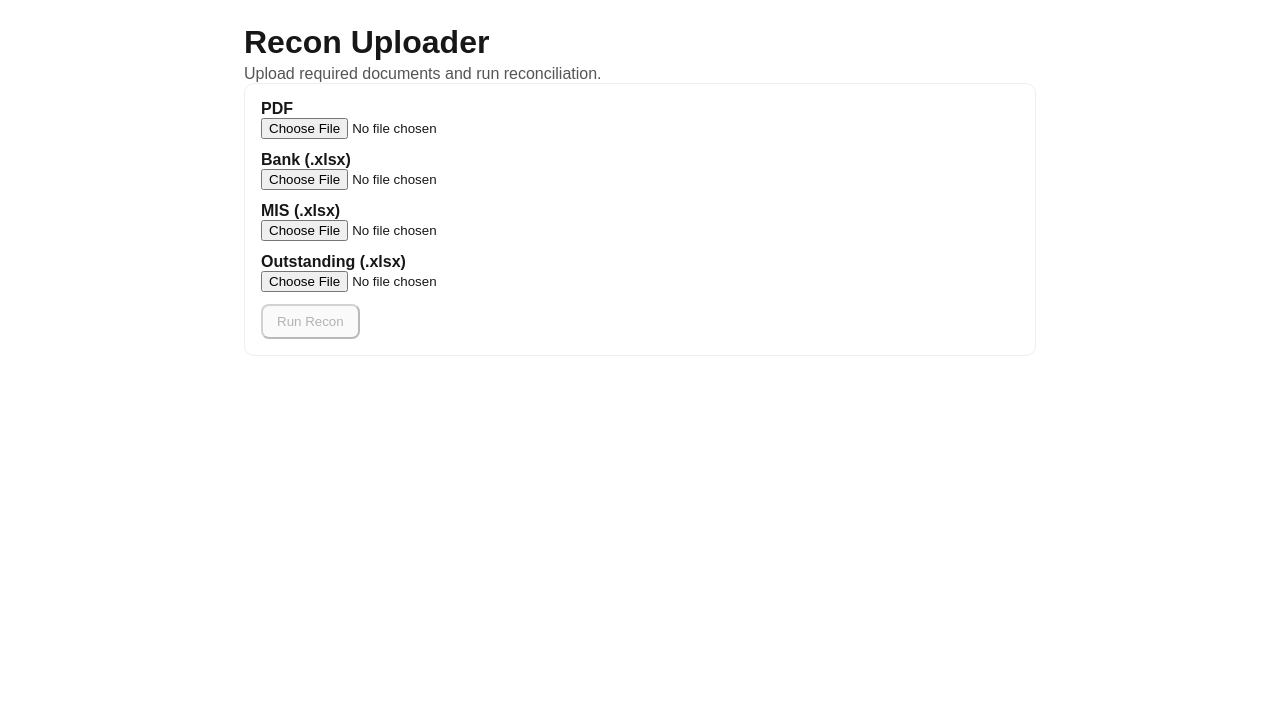
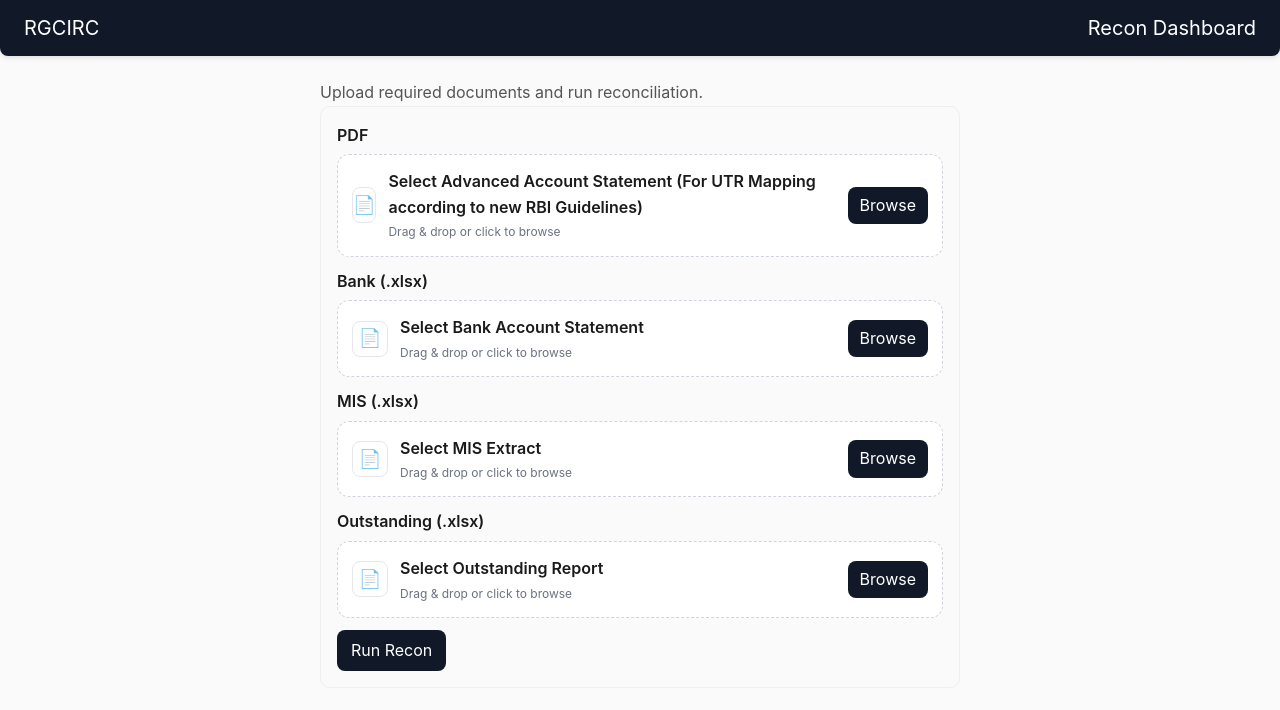
Before and after one commit to shashwatmanu/sheathfrontend, a Next.js app: page / in a window 1280 px wide. Shown: the top 710 px of the page. Built offline with nearby package versions, Linux system fonts and the light colour scheme; no server answers.

Commit message:
Frontend enhancements

```diff
--- a/app/globals.css
+++ b/app/globals.css
@@ -1,42 +1,55 @@
+@tailwind base;
+@tailwind components;
+@tailwind utilities;
+
+/* ----- Light theme (forced) ----- */
 :root {
-  --background: #ffffff;
-  --foreground: #171717;
+  --background: #fafafa;   /* soft off-white */
+  --foreground: #1a1a1a;   /* rich gray text */
+  --accent: #2563eb;       /* premium blue */
+  --accent-hover: #1d4ed8; /* hover blue */
+  --card-bg: #ffffff;      /* white cards */
+  --border: #e5e7eb71;       /* subtle border */
 }
 
-@media (prefers-color-scheme: dark) {
-  :root {
-    --background: #0a0a0a;
-    --foreground: #ededed;
-  }
-}
+/* Remove/disable dark auto-switch completely */
+html { color-scheme: light !important; }
 
-html,
-body {
-  max-width: 100vw;
-  overflow-x: hidden;
-}
+html, body { max-width: 100vw; overflow-x: hidden; }
 
 body {
   color: var(--foreground);
   background: var(--background);
-  font-family: Arial, Helvetica, sans-serif;
+  font-family: "Inter", "Helvetica Neue", Arial, sans-serif;
   -webkit-font-smoothing: antialiased;
   -moz-osx-font-smoothing: grayscale;
+  line-height: 1.6;
 }
 
-* {
-  box-sizing: border-box;
-  padding: 0;
-  margin: 0;
+* { box-sizing: border-box; padding: 0; margin: 0; }
+
+a { color: var(--accent); text-decoration: none; transition: color .2s; }
+a:hover { color: var(--accent-hover); }
+
+/* nice reusable helpers */
+.card {
+  background: var(--card-bg);
+  border: 1px solid var(--border);
+  border-radius: 12px;
+  padding: 1rem;
+  box-shadow: 0 2px 6px rgba(0,0,0,.04);
+  transition: box-shadow .2s;
 }
+.card:hover { box-shadow: 0 6px 16px rgba(0,0,0,.07); }
 
-a {
-  color: inherit;
-  text-decoration: none;
+.btn {
+  display: inline-block;
+  padding: .5rem 1rem;
+  border-radius: 8px;
+  font-weight: 600;
+  background: var(--accent);
+  color: #fff;
+  transition: background .2s, opacity .2s;
 }
-
-@media (prefers-color-scheme: dark) {
-  html {
-    color-scheme: dark;
-  }
-}
+.btn:hover { background: var(--accent-hover); }
+.btn:disabled { opacity: .6; cursor: not-allowed; }
--- a/app/page.js
+++ b/app/page.js
@@ -1,16 +1,16 @@
 "use client";
 
-import { useMemo, useState } from "react";
+import "./globals.css";
+import React, { useMemo, useState } from "react";
+import { FileUpload } from "@/components/ui/file-upload.jsx";
+import { m } from "framer-motion";
 
 export default function Home() {
   const API_BASE = process.env.NEXT_PUBLIC_API_BASE_URL || "";
-
-
   const [pdf, setPdf] = useState(null);
   const [bank, setBank] = useState(null);
   const [mis, setMis] = useState(null);
   const [outstanding, setOutstanding] = useState(null);
-
   const [loading, setLoading] = useState(false);
   const [error, setError] = useState("");
   const [result, setResult] = useState(null);
@@ -20,12 +20,14 @@ export default function Home() {
     [pdf, bank, mis, outstanding, API_BASE]
   );
 
-  // Download helper for blob responses (when backend streams a file)
   const downloadBlob = async (res) => {
     const cd = res.headers.get("Content-Disposition") || "";
-    const match = /filename\*=UTF-8''([^;]+)|filename="?([^"]+)"?/i.exec(cd);
+    const match =
+      /filename\*=UTF-8''([^;]+)|filename="?([^"]+)"?/i.exec(cd);
     const suggested =
-      decodeURIComponent(match?.[1] || "") || match?.[2] || `recon_${Date.now()}.xlsx`;
+      decodeURIComponent(match?.[1] || "") ||
+      match?.[2] ||
+      `recon_${Date.now()}.xlsx`;
 
     const blob = await res.blob();
     const url = URL.createObjectURL(blob);
@@ -43,16 +45,18 @@ export default function Home() {
     setLoading(true);
     setError("");
     setResult(null);
-
     try {
       const fd = new FormData();
-      // Adjust field names if Kartik’s endpoint expects different keys
       fd.append("pdf", pdf);
-      fd.append("bank1", bank);        // for multiple banks: append bank2, bank3, ...
+      fd.append("bank1", bank);
       fd.append("mis", mis);
       fd.append("outstanding", outstanding);
 
-      const endpoint = `${API_BASE.replace(/\/$/, "")}/reconcile/pdf-recon`;
+      const endpoint = `${API_BASE.replace(
+        /\/$/,
+        ""
+      )}/reconcile/pdf-recon`;
+
       const res = await fetch(endpoint, { method: "POST", body: fd });
       const ctype = res.headers.get("Content-Type") || "";
 
@@ -78,15 +82,39 @@ export default function Home() {
       }
     } catch (e) {
       setError(e?.message || "Upload failed");
-      setResult({ ok: false, error: e?.message || "Upload failed" });
+      setResult({
+        ok: false,
+        error: e?.message || "Upload failed",
+      });
     } finally {
       setLoading(false);
     }
   };
 
   return (
-    <main style={{ padding: 24, maxWidth: 840, margin: "0 auto" }}>
-      <h1 style={{ marginBottom: 4 }}>Recon Uploader</h1>
+    <>
+     <nav
+        style={{
+          background: "#111827",
+          color: "#fff",
+          padding: "12px 24px",
+          marginBottom: 24,
+          borderRadius: "0 0 8px 8px",
+          display: "flex",
+          justifyContent: "space-between",
+          alignItems: "center",
+          boxShadow: "0 2px 4px rgba(0,0,0,0.1)",
+        }}
+      >
+         <h1 style={{ margin: 0, fontSize: 20}}>RGCIRC</h1>
+        <h1 style={{ margin: 0, fontSize: 20}}>Recon Dashboard</h1>
+      </nav>
+    <main style={{ margin: "0 auto", maxWidth: 640}}>
+      {/* NAVBAR */}
+
+
+
+
       <p style={{ color: "#555", marginTop: 0 }}>
         Upload required documents and run reconciliation.
       </p>
@@ -98,11 +126,11 @@ export default function Home() {
             border: "1px solid #ffeeba",
             padding: 8,
             borderRadius: 6,
-            marginBottom: 12
+            marginBottom: 12,
           }}
         >
-          <strong>Note:</strong> <code>NEXT_PUBLIC_API_BASE_URL</code> is not set.
-          Configure it in your hosting env.
+          <strong>Note:</strong>{" "}
+          <code>NEXT_PUBLIC_API_BASE_URL</code> is not set.
         </div>
       )}
 
@@ -112,47 +140,81 @@ export default function Home() {
           borderRadius: 10,
           padding: 16,
           display: "grid",
-          gap: 12
+          gap: 12,
         }}
       >
         <div>
-          <label style={{ display: "block", fontWeight: 600 }}>PDF</label>
-          <input
-            type="file"
+          <label
+            style={{
+              display: "block",
+              fontWeight: 600,
+              marginBottom: 6,
+            }}
+          >
+            PDF
+          </label>
+          <FileUpload
             accept="application/pdf"
-            onChange={(e) => setPdf(e.target.files?.[0] || null)}
+            label="Select Advanced Account Statement (For UTR Mapping according to new RBI Guidelines)"
+            onChange={(files) => setPdf(files[0] || null)}
+            name="pdf"
           />
           {pdf && <small>Selected: {pdf.name}</small>}
         </div>
 
         <div>
-          <label style={{ display: "block", fontWeight: 600 }}>Bank (.xlsx)</label>
-          <input
-            type="file"
-            accept=".xlsx,application/vnd.openxmlformats-officedocument.spreadsheetml.sheet"
-            onChange={(e) => setBank(e.target.files?.[0] || null)}
+          <label
+            style={{
+              display: "block",
+              fontWeight: 600,
+              marginBottom: 6,
+            }}
+          >
+            Bank (.xlsx)
+          </label>
+          <FileUpload
+            accept=".xlsx,.xls,.xlsm,application/vnd.openxmlformats-officedocument.spreadsheetml.sheet,application/vnd.ms-excel"
+            label="Select Bank Account Statement"
+            onChange={(files) => setBank(files[0] || null)}
+            name="bank1"
           />
           {bank && <small>Selected: {bank.name}</small>}
         </div>
 
         <div>
-          <label style={{ display: "block", fontWeight: 600 }}>MIS (.xlsx)</label>
-          <input
-            type="file"
-            accept=".xlsx,application/vnd.openxmlformats-officedocument.spreadsheetml.sheet"
-            onChange={(e) => setMis(e.target.files?.[0] || null)}
+          <label
+            style={{
+              display: "block",
+              fontWeight: 600,
+              marginBottom: 6,
+            }}
+          >
+            MIS (.xlsx)
+          </label>
+          <FileUpload
+            accept=".xlsx,.xls,.xlsm,application/vnd.openxmlformats-officedocument.spreadsheetml.sheet,application/vnd.ms-excel"
+            label="Select MIS Extract"
+            onChange={(files) => setMis(files[0] || null)}
+            name="mis"
           />
           {mis && <small>Selected: {mis.name}</small>}
         </div>
 
         <div>
-          <label style={{ display: "block", fontWeight: 600 }}>
+          <label
+            style={{
+              display: "block",
+              fontWeight: 600,
+              marginBottom: 6,
+            }}
+          >
             Outstanding (.xlsx)
           </label>
-          <input
-            type="file"
-            accept=".xlsx,application/vnd.openxmlformats-officedocument.spreadsheetml.sheet"
-            onChange={(e) => setOutstanding(e.target.files?.[0] || null)}
+          <FileUpload
+            accept=".xlsx,.xls,.xlsm,application/vnd.openxmlformats-officedocument.spreadsheetml.sheet,application/vnd.ms-excel"
+            label="Select Outstanding Report"
+            onChange={(files) => setOutstanding(files[0] || null)}
+            name="outstanding"
           />
           {outstanding && <small>Selected: {outstanding.name}</small>}
         </div>
@@ -164,7 +226,10 @@ export default function Home() {
             style={{
               padding: "8px 14px",
               borderRadius: 8,
-              cursor: canSubmit && !loading ? "pointer" : "not-allowed"
+              cursor: canSubmit && !loading ? "pointer" : "not-allowed",
+              background: "#111827",
+              color: "#fff",
+              border: "none",
             }}
           >
             {loading ? "Running..." : "Run Recon"}
@@ -173,18 +238,19 @@ export default function Home() {
         </div>
       </div>
 
+
       {result && (
         <div
           style={{
             marginTop: 16,
-            border: "1px solid '#eee'",
+            border: "1px solid #eee",
             borderRadius: 10,
-            padding: 12
+            padding: 12,
           }}
         >
-          <h3 style={{ marginTop: 0 }}>Result</h3>
           <pre style={{ whiteSpace: "pre-wrap" }}>
-{JSON.stringify(result, null, 2)}
+            Matches found:{" "}
+            {JSON.stringify(result.summary?.matches_found, null, 2)}
           </pre>
 
           {result?.ok && result?.artifacts?.consolidated_output && (
@@ -198,6 +264,7 @@ export default function Home() {
               </a>
             </p>
           )}
+
           {result?.ok && result?.artifacts?.updated_outstanding && (
             <p>
               <a
@@ -212,5 +279,6 @@ export default function Home() {
         </div>
       )}
     </main>
+    </>
   );
 }
--- /dev/null
+++ b/components/ui/file-upload.jsx
@@ -0,0 +1,152 @@
+// "@/components/ui/file-upload.jsx"
+"use client";
+
+import React, { useRef, useState, useCallback } from "react";
+
+export function FileUpload({
+  onChange,
+  accept = "",
+  label = "Choose file",
+  name = "file",
+}) {
+  const inputRef = useRef(null);
+  const [hover, setHover] = useState(false);
+  const [file, setFile] = useState(null);
+
+  const openPicker = useCallback(() => {
+    if (inputRef.current) inputRef.current.click();
+  }, []);
+
+  const handleFiles = useCallback(
+    (filesList) => {
+      const f = filesList && filesList.length ? filesList[0] : null;
+      setFile(f);
+      if (onChange) onChange(f ? [f] : []); // keep same shape you used (files array)
+    },
+    [onChange]
+  );
+
+  const onInputChange = (e) => {
+    // User may press "Cancel" -> files length = 0; do NOT re-trigger anything
+    handleFiles(e.target.files);
+    // Reset input value so selecting same file later still triggers change
+    e.target.value = "";
+  };
+
+  const onDrop = (e) => {
+    e.preventDefault();
+    e.stopPropagation();
+    setHover(false);
+    handleFiles(e.dataTransfer.files);
+  };
+
+  const onDragOver = (e) => {
+    e.preventDefault();
+    e.stopPropagation();
+    setHover(true);
+  };
+
+  const onDragLeave = (e) => {
+    e.preventDefault();
+    e.stopPropagation();
+    setHover(false);
+  };
+
+  const clearFile = () => {
+    setFile(null);
+    if (onChange) onChange([]);
+  };
+
+  return (
+    <div>
+      <input
+        ref={inputRef}
+        type="file"
+        name={name}
+        accept={accept}
+        style={{ display: "none" }}
+        onChange={onInputChange}
+      />
+
+      <div
+        onClick={openPicker}
+        onDrop={onDrop}
+        onDragOver={onDragOver}
+        onDragLeave={onDragLeave}
+        style={{
+          border: "1px dashed #cfd4dc",
+          borderRadius: 12,
+          padding: 14,
+          display: "flex",
+          alignItems: "center",
+          justifyContent: "space-between",
+          gap: 12,
+          cursor: "pointer",
+          background: hover ? "#f7f9fc" : "#fff",
+          transition: "background 120ms ease, border-color 120ms ease",
+        }}
+      >
+        <div style={{ display: "flex", alignItems: "center", gap: 12 }}>
+          <div
+            aria-hidden
+            style={{
+              width: 36,
+              height: 36,
+              borderRadius: 8,
+              border: "1px solid #e5e7eb",
+              display: "grid",
+              placeItems: "center",
+              fontSize: 18,
+            }}
+          >
+            📄
+          </div>
+          <div>
+            <div style={{ fontWeight: 600, marginBottom: 2 }}>
+              {file ? file.name : label}
+            </div>
+            <div style={{ fontSize: 12, color: "#6b7280" }}>
+              Drag & drop or click to browse
+            </div>
+          </div>
+        </div>
+
+        <div style={{ display: "flex", gap: 8 }}>
+          {file && (
+            <button
+              type="button"
+              onClick={(e) => {
+                e.stopPropagation();
+                clearFile();
+              }}
+              style={{
+                border: "1px solid #e5e7eb",
+                background: "#fff",
+                borderRadius: 8,
+                padding: "6px 10px",
+              }}
+            >
+              Remove
+            </button>
+          )}
+          <button
+            type="button"
+            onClick={(e) => {
+              e.stopPropagation();
+              openPicker();
+            }}
+            style={{
+              background: "#111827",
+              color: "#fff",
+              border: "none",
+              borderRadius: 8,
+              padding: "6px 12px",
+            }}
+          >
+            Browse
+          </button>
+        </div>
+      </div>
+    </div>
+  );
+}
--- /dev/null
+++ b/postcss.config.js
@@ -0,0 +1,6 @@
+module.exports = {
+  plugins: {
+    tailwindcss: {},
+    autoprefixer: {},
+  },
+}
```
Also changed, not shown: package.json (+14 -2 lines), tailwind.config.js (added, +11 -0 lines), components.json (added), 1 other file (tests, documents, lock files or other folders).
